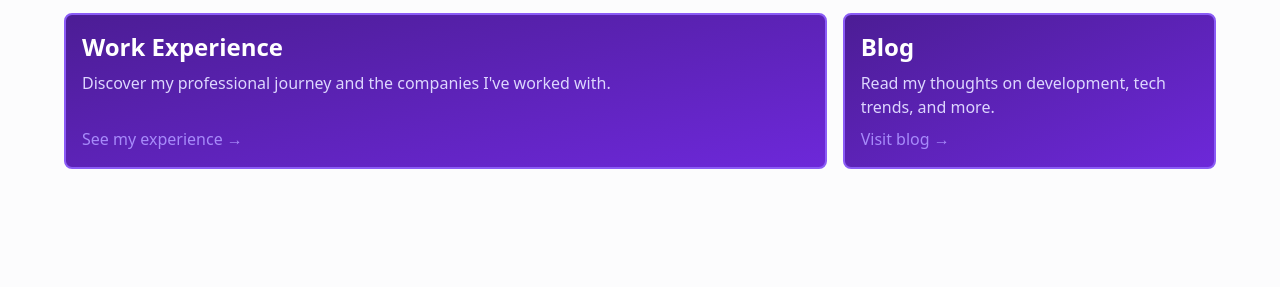
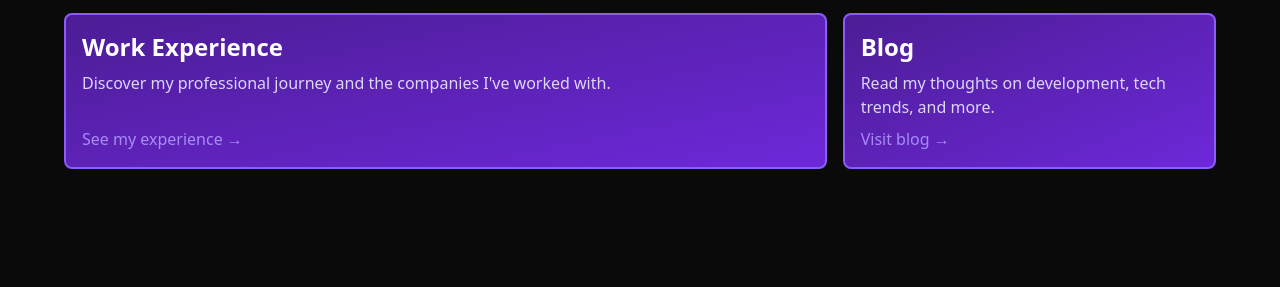
Before and after one commit to Naghell/portfolio-astro, an Astro site: page / in a window 1280 px wide. Shown: the part 513-800 px from the top of the page. Built offline with nearby package versions, Linux system fonts and the light colour scheme; Astro itself is replaced by a stand-in of ours.

Commit message:
Light mode eliminado por el momento

```diff
--- a/src/layouts/Layout.astro
+++ b/src/layouts/Layout.astro
@@ -52,7 +52,7 @@ const {
     <meta name="generator" content={Astro.generator} />
     <ViewTransitions />
   </head>
-  <body class="w-full h-screen bg-lightBackground dark:bg-darkBackground">
+  <body class="w-full h-screen bg-darkBackground">
     <slot />
   </body>
 </html>
```
